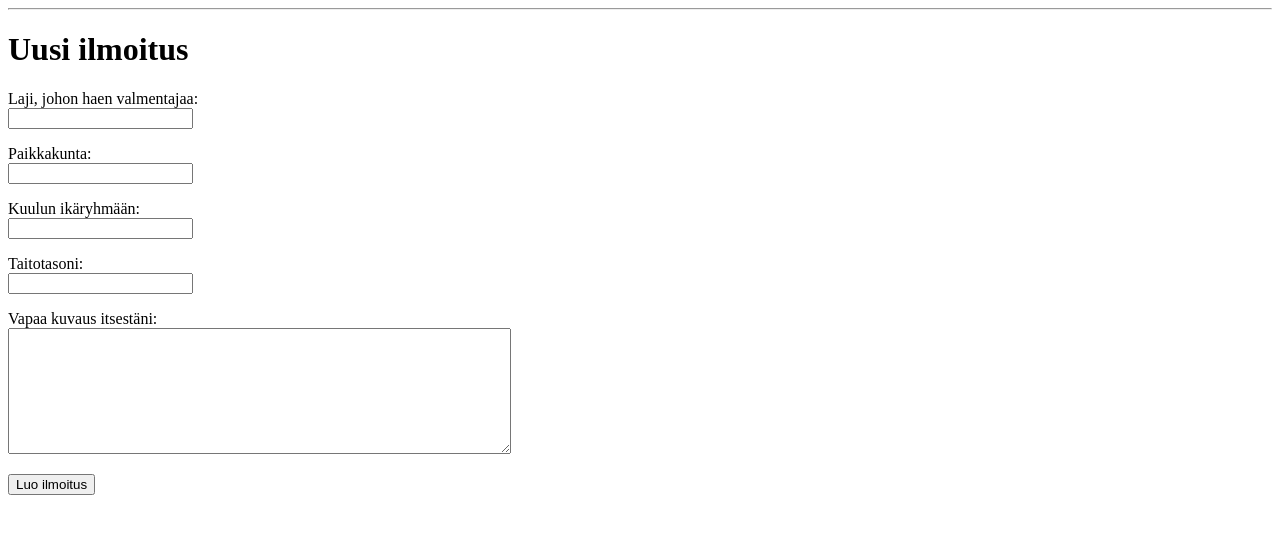
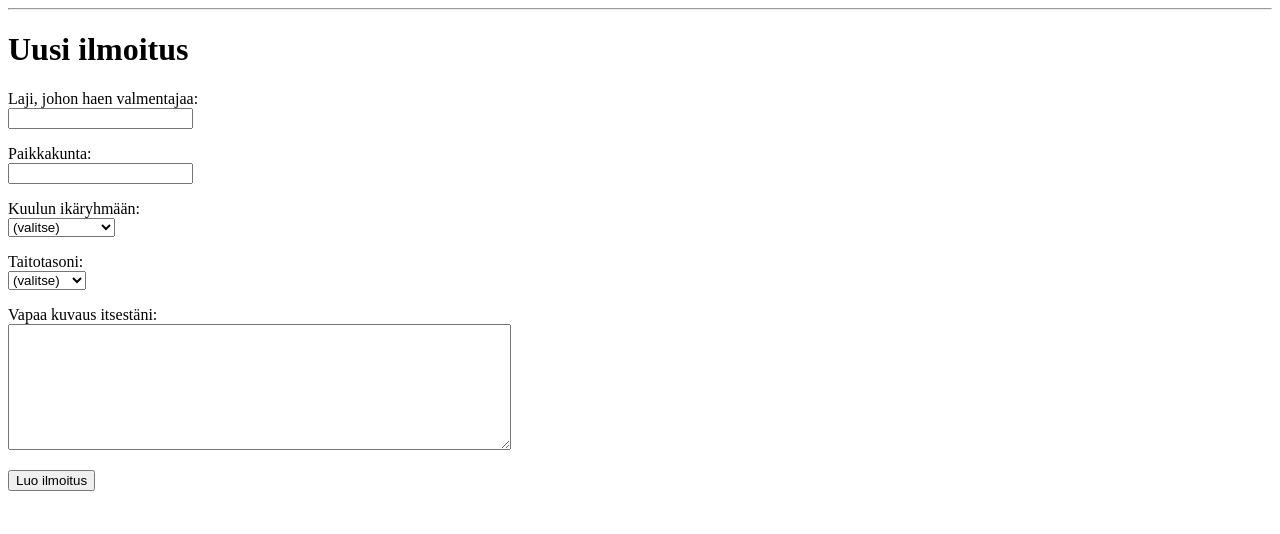
Before and after one commit to kate-ln/coachfinder, a Flask app: page /create_announcement_student in a window 1280 px wide. Shown: the part 26-560 px from the top of the page. Run offline with Flask 3, Linux system fonts and the light colour scheme; the visitor is signed in with stand-in values (Sample User, id 1).

Commit message:
add classifications

```diff
--- a/templates/create_announcement_student.html
+++ b/templates/create_announcement_student.html
@@ -20,11 +20,22 @@
     </p>
     <p>
       Kuulun ikäryhmään: <br />
-      <input type="text" name="age_group" maxlength="50" required/>
+      <select = name="age_group" required>
+        <option value=""">(valitse)</option>
+        <option value="lapset">lapset (7-12)</option>
+        <option value="nuoret">nuoret (13-17)</option>
+        <option value="aikuiset">aikuiset (18-)</option>
+      </select>
     </p>
     <p>
       Taitotasoni: <br />
-      <input type="text" name="skill_level" maxlength="50" required/>
+      <select = name="skill_level" required>
+        <option value=""">(valitse)</option>
+        <option value="aloittelija">aloittelija</option>
+        <option value="keskitaso">keskitaso</option>
+        <option value="edistynyt">edistynyt</option>
+        <option value="kilpataso">kilpataso</option>
+      </select>
     </p>
     <p>
       Vapaa kuvaus itsestäni: <br />
```
